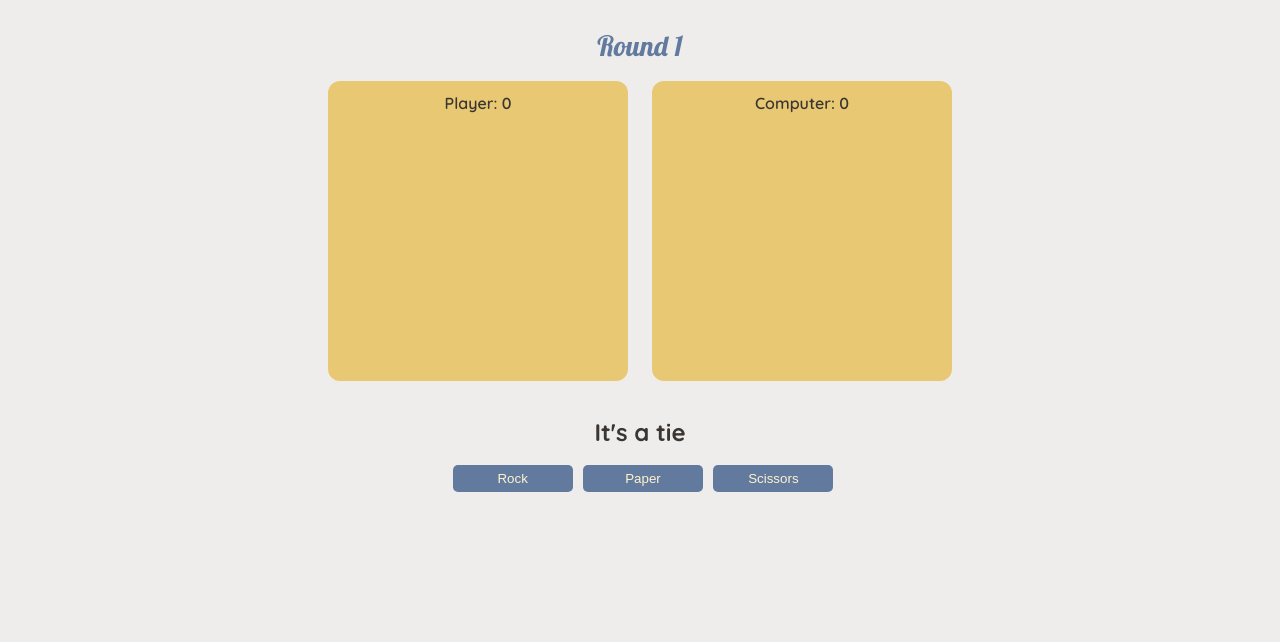
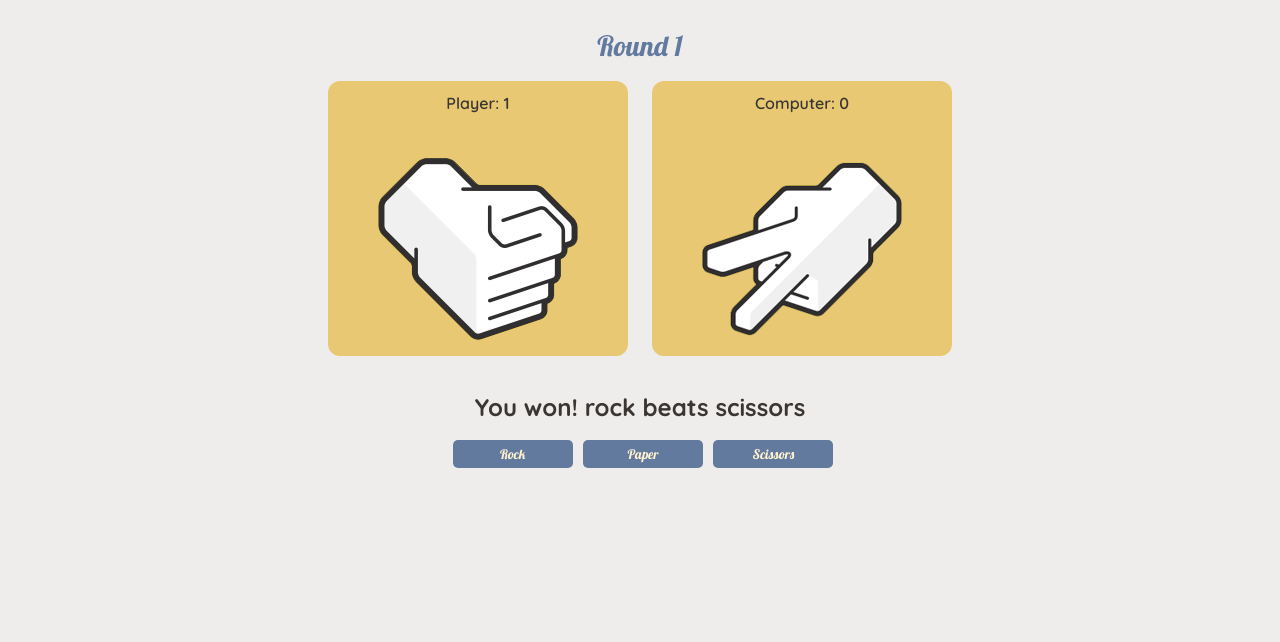
Before and after one commit to xgsarah/rock-paper-scissors, a plain HTML site: page index.html in a window 1280 px wide. Both pictures are taken after a click on the button "Rock". Shown: the part 111-753 px from the top of the page. Drawn offline with Linux system fonts and the light colour scheme.

Commit message:
implement displaying of choice

```diff
--- a/script.js
+++ b/script.js
@@ -52,38 +52,22 @@ function getComputerChoice() {
   return selection[index];
 }
 
-// function getUserChoice() {
-//   return prompt("pick from 'rock', 'paper' or 'scissors'");
-// }
+const playGame = (playerChoice) => {
+  const computerChoice = getComputerChoice();
 
-// function playGame() {
-//   while (round < 6) {
-//     if (round === 5) {
-//       getOverAllWinner();
-//       console.log('Please reload to play again.');
-//       round++;
-//     } else {
-//       const user = getUserChoice();
-//       const computer = getComputerChoice();
-//       playRound(user, computer);
-//     }
-//   }
-// }
+  displayWeapon(playerChoice, 'player');
+  displayWeapon(computerChoice, 'computer');
+  playRound(playerChoice, computerChoice);
+};
 
 const rockButton = document.querySelector('#rock');
-rockButton.addEventListener('click', () => {
-  playRound('rock', getComputerChoice());
-});
+rockButton.addEventListener('click', () => playGame('rock'));
 
 const paperButton = document.querySelector('#paper');
-paperButton.addEventListener('click', () => {
-  playRound('paper', getComputerChoice());
-});
+paperButton.addEventListener('click', () => playGame('paper'));
 
 const scissorsButton = document.querySelector('#scissors');
-scissorsButton.addEventListener('click', () => {
-  playRound('scissors', getComputerChoice());
-});
+scissorsButton.addEventListener('click', () => playGame('scissors'));
 
 const playerScore = document.querySelector('#player-score');
 const computerScore = document.querySelector('#computer-score');
@@ -119,4 +103,19 @@ const displayRound = () => {
   div.textContent = round;
 };
 
-// playGame();
+const displayWeapon = (choice, player) => {
+  const div = document.querySelector(`.${player}-score`);
+  const imgDiv = div.querySelector('.image');
+  const image = imgDiv.getElementsByTagName('img').length
+    ? imgDiv.getElementsByTagName('img')[0]
+    : document.createElement('IMG');
+
+  image.setAttribute('src', `images/${choice}.png`);
+  image.setAttribute('alt', `${choice} Image`);
+
+  image.style.width = '200px';
+  if (player === 'player') {
+    image.style.transform = 'rotateY(180deg)';
+  }
+  imgDiv.appendChild(image);
+};
--- a/styles.css
+++ b/styles.css
@@ -46,7 +46,7 @@ header a {
 
 .player-score,
 .computer-score {
-  height: 300px;
+  height: 275px;
   width: 300px;
   background-color: #e8c872;
   text-align: center;
@@ -54,6 +54,10 @@ header a {
   border-radius: 12px;
   padding: 12px;
   box-sizing: border-box;
+  display: flex;
+  flex-direction: column;
+  justify-content: space-between;
+  align-items: center;
 }
 
 .weapons {
@@ -72,6 +76,7 @@ header a {
   cursor: pointer;
   margin-left: 6px;
   margin-top: 18px;
+  font-family: 'Lobster', sans-serif;
 }
 
 footer {
```
Also changed, not shown: images/paper.png (added), images/rock.png (added), images/scissors.png (added).
